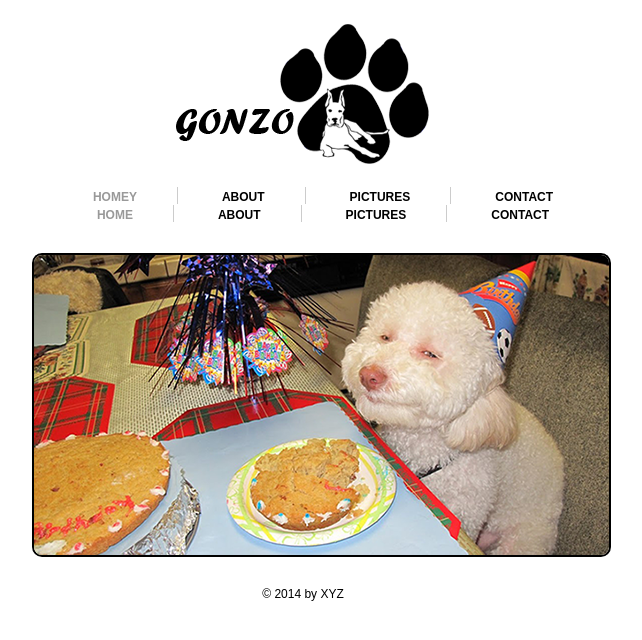
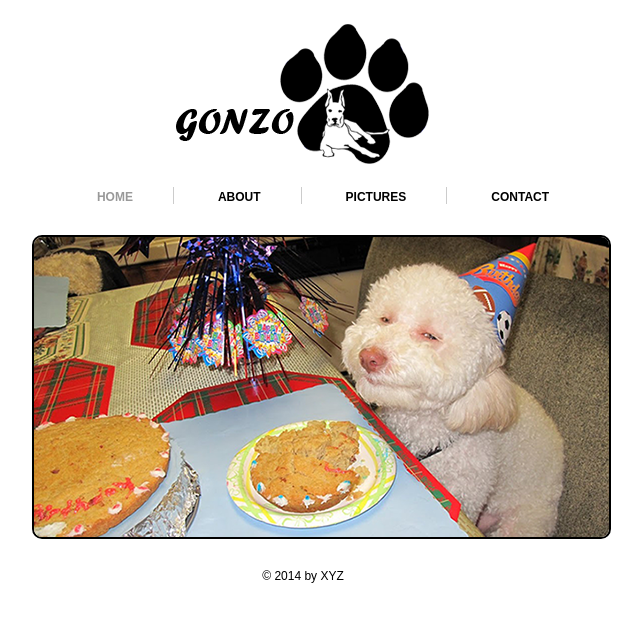
Before and after one commit to mithunbharadwaj/tutorial1, a plain HTML site: page index.html in a window 1280 px wide. Shown: the whole page, without its empty margins (337-979 px from the left). Drawn offline with Linux system fonts and the light colour scheme.

Commit message:
revert accomplished

```diff
--- a/index.html
+++ b/index.html
@@ -14,7 +14,7 @@
 
 		<div class="logo">
 
-			<h1><a href="#">GONZO1</a></h1>
+			<h1><a href="#">GONZO</a></h1>
 
 		</div>
 
@@ -26,23 +26,13 @@
 
 	<div class="navigation">
 		<ul>
-			<li><a class="active" href="index.html">HOMEY</a></li>
+			<li><a class="active" href="index.html">HOME</a></li>
 			<li><a href="about.html">ABOUT</a></li>
 			<li><a href="picture.html">PICTURES</a></li>
 			<li class="bdr"><a class="pdg" href="contact.html">CONTACT</a></li>
 		</ul>
 	</div>
 <!--==============================Navigatin Ends=============================-->
-
-
-	<div class="navigation">
-		<ul>
-			<li><a class="active" href="index.html">HOME</a></li>
-			<li><a href="about.html">ABOUT</a></li>
-			<li><a href="picture.html">PICTURES</a></li>
-			<li class="bdr"><a class="pdg" href="contact.html">CONTACT</a></li>
-		</ul>
-	</div>
 
 <!--==============================Slider Starts==============================-->
 
```
Also changed, not shown: 1 other file.
